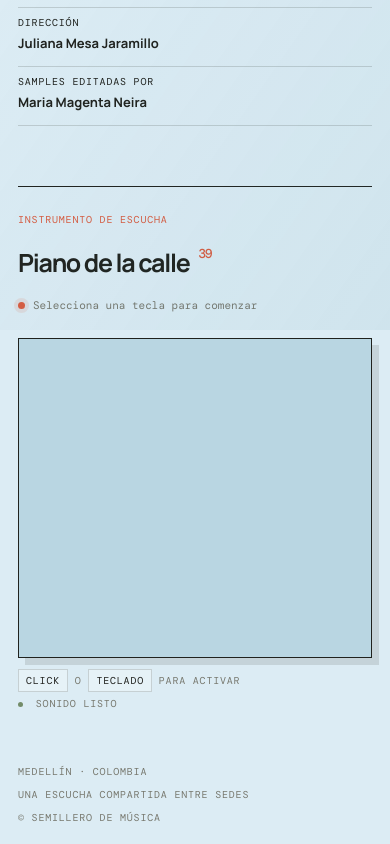
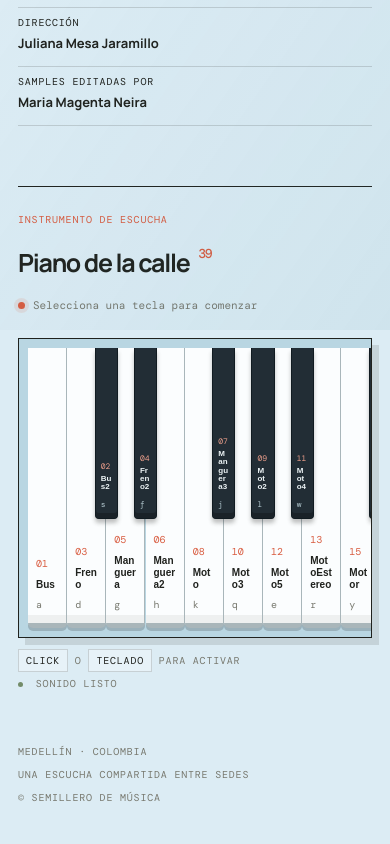
Before and after one commit to investigacionmusica-code/paisajesonoro, a plain HTML site: page index.html in a window 390 px wide. Shown: the part 514-1358 px from the top of the page. Drawn offline with nearby package versions, Linux system fonts and the light colour scheme.

Commit message:
Fix piano rendering container

```diff
--- a/index.html
+++ b/index.html
@@ -38,7 +38,7 @@
         </div>
         <div class="now-playing" aria-live="polite"><span class="playing-dot"></span><span id="now-playing">Selecciona una tecla para comenzar</span></div>
       </div>
-      <div class="piano-frame">
+      <div class="piano-container">
         <div class="keyboard" id="keyboard" role="group" aria-label="Piano de muestras sonoras"></div>
       </div>
       <div class="instrument-footer">
--- a/script.js
+++ b/script.js
@@ -57,4 +57,3 @@ document.addEventListener("keydown", (event) => {
   const button = keyButtons[index];
   playSample(mainSamples[index], button);
 });
-git status
--- a/styles.css
+++ b/styles.css
@@ -51,7 +51,7 @@ h1 em { font-family: Georgia, serif; font-weight: 400; letter-spacing: -.07em; }
 .instrument-topline h2 { margin: 0; font-size: clamp(25px, 3vw, 37px); letter-spacing: -.05em; }
 .instrument-topline h2 span { color: var(--accent); font: 500 13px "DM Mono", monospace; vertical-align: top; margin-left: 5px; }
 .now-playing { display: flex; align-items: center; max-width: 290px; color: var(--muted); font: 11px "DM Mono", monospace; text-align: right; }
-.piano-frame { padding: 15px 15px 18px; border: 1px solid var(--ink); background: #b9d6e2; box-shadow: 7px 7px 0 rgba(32,34,30,.12); overflow-x: auto; }
+.piano-container { position: relative; display: flex; height: 340px; padding: 15px 15px 18px; border: 1px solid var(--ink); background: #b9d6e2; box-shadow: 7px 7px 0 rgba(32,34,30,.12); overflow-x: auto; }
 .keyboard { position: relative; width: 100%; min-width: 980px; height: 340px; }
 .key { position: absolute; top: 0; display: flex; flex-direction: column; justify-content: end; border: 0; cursor: pointer; transition: transform .08s, background .15s, box-shadow .08s; }
 .white-key { left: calc(var(--white-position) * (100% / 24)); width: calc(100% / 24); height: 100%; z-index: 1; padding: 12px 8px; border-right: 1px solid #a9b6ba; border-bottom: 5px solid #a9b6ba; border-radius: 0 0 5px 5px; color: var(--ink); background: var(--white-key); text-align: left; box-shadow: inset 0 -8px 0 rgba(32,34,30,.06), 0 3px 0 rgba(32,34,30,.2); }
@@ -75,11 +75,11 @@ kbd { padding: 4px 7px; color: var(--ink); border: 1px solid var(--line); backgr
 @media (max-width: 900px) {
   .intro { grid-template-columns: 1fr; gap: 40px; padding: 56px 0 60px; }
   .project-note { max-width: 480px; }
-  .piano-frame { overflow-x: auto; }
+  .piano-container { overflow-x: auto; }
   .keyboard { min-width: 980px; }
 }
 @media (max-width: 560px) {
   .shell { padding: 20px 18px; }.masthead { padding-bottom: 22px; }.mark { font-size: 10px; }
   h1 { font-size: 45px; }.lead { font-size: 14px; }.instrument-topline { display: block; }.now-playing { margin-top: 18px; text-align: left; }
-  .piano-frame { padding: 9px; }.keyboard { min-width: 940px; height: 300px; }.key-name { font-size: 10px; white-space: normal; word-break: break-word; }.instrument-footer { align-items: start; gap: 10px; flex-direction: column; }.footer { align-items: start; flex-direction: column; gap: 10px; padding-top: 55px; }
+  .piano-container { height: 300px; padding: 9px; }.keyboard { min-width: 940px; height: 100%; }.key-name { font-size: 10px; white-space: normal; word-break: break-word; }.instrument-footer { align-items: start; gap: 10px; flex-direction: column; }.footer { align-items: start; flex-direction: column; gap: 10px; padding-top: 55px; }
 }
```
